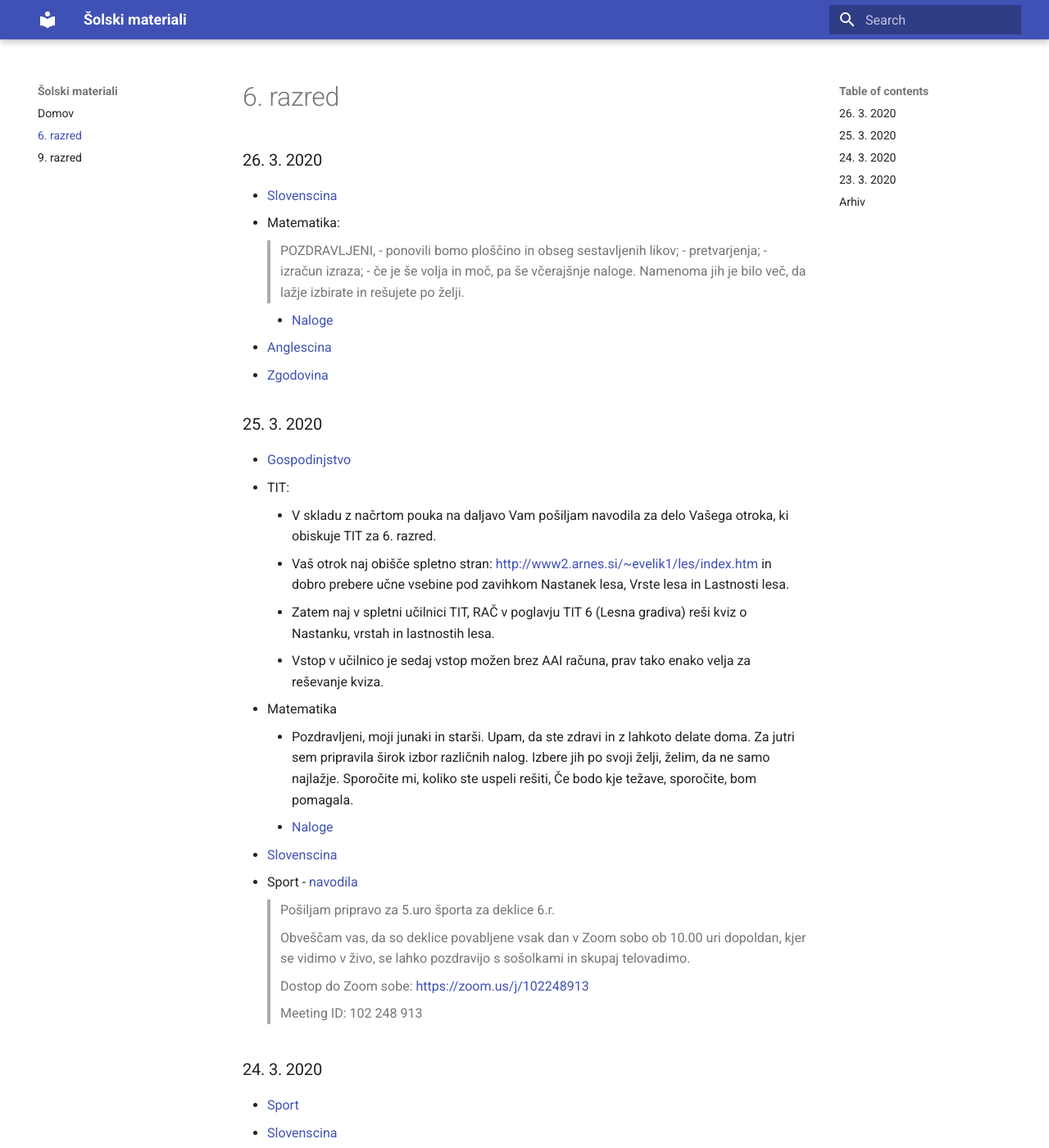
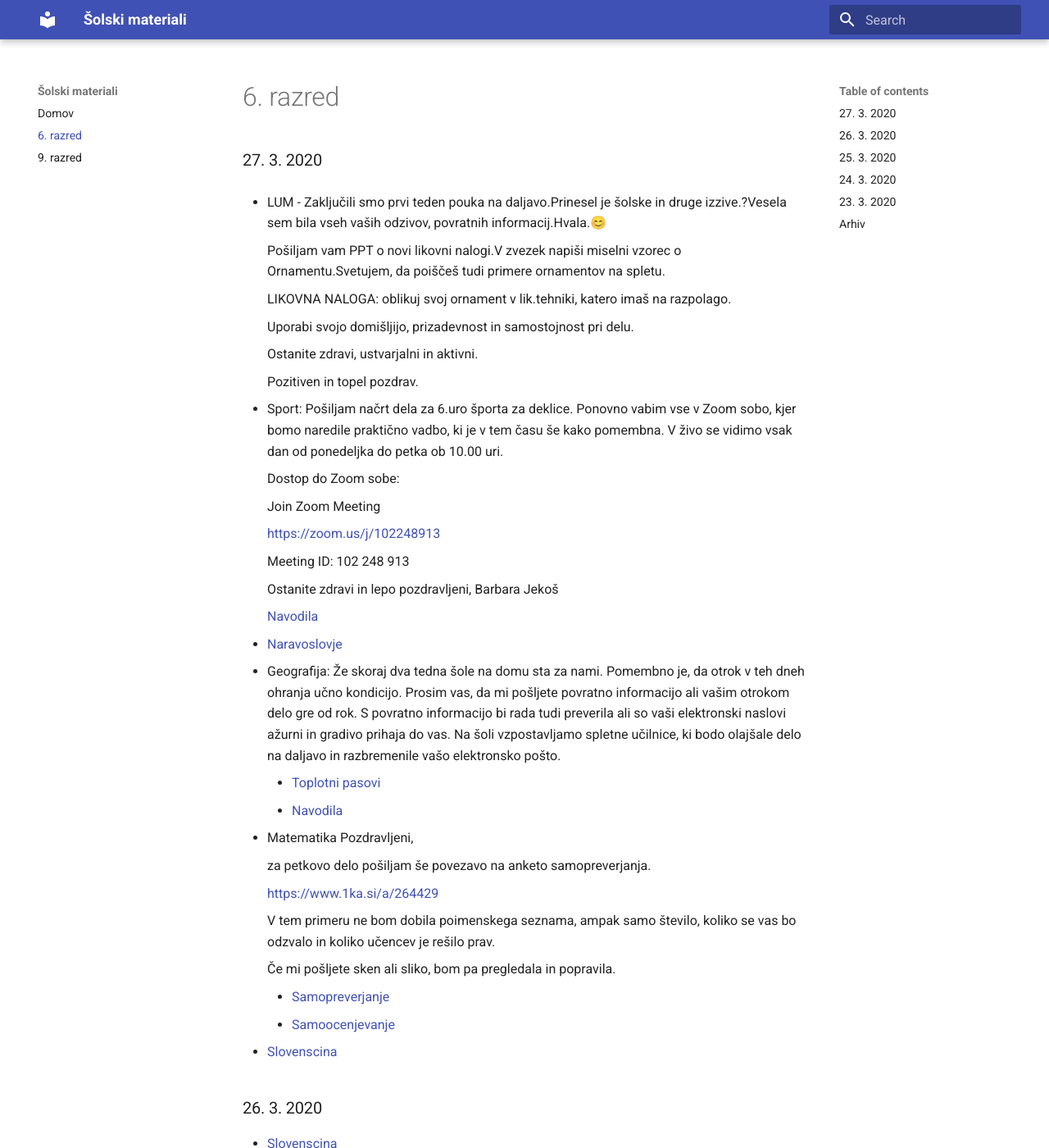
Before and after one commit to skyflyer/solski-materiali, an MkDocs documentation site: the page built from docs/6razred/index.md, in a window 1280 px wide and 1400 px high. Shown: the whole window at 82% size. Built offline with MkDocs 1.6.1 and Material for MkDocs 9.7.7, drawn with Linux system fonts in a browser that asks for light colours.

Commit message:
27. 3. 2020 - 6. razred

```diff
--- a/docs/6razred/index.md
+++ b/docs/6razred/index.md
@@ -2,6 +2,54 @@
 title: 6. razred
 summary: ucna snov za 6. razred
 ---
+
+### 27. 3. 2020
+
+* LUM - Zaključili smo prvi teden pouka na daljavo.Prinesel je šolske in druge izzive.?Vesela sem bila vseh vaših odzivov, povratnih informacij.Hvala.😊
+
+    Pošiljam vam PPT o novi likovni nalogi.V zvezek napiši  miselni vzorec o Ornamentu.Svetujem, da poiščeš tudi primere ornamentov na spletu.
+
+    LIKOVNA NALOGA: oblikuj svoj ornament v lik.tehniki, katero imaš na razpolago.
+
+    Uporabi svojo domišljijo, prizadevnost in samostojnost pri delu.
+
+    Ostanite zdravi, ustvarjalni in aktivni.
+
+    Pozitiven in topel pozdrav.
+
+* Sport: Pošiljam načrt dela za 6.uro športa za deklice. Ponovno vabim vse v Zoom sobo, kjer bomo naredile praktično vadbo, ki je v tem času še kako pomembna. V živo se vidimo vsak dan od ponedeljka do petka ob 10.00 uri.
+
+    Dostop do Zoom sobe:
+
+    Join Zoom Meeting
+
+    [https://zoom.us/j/102248913](https://zoom.us/j/102248913)
+
+    Meeting ID: 102 248 913
+
+    Ostanite zdravi in lepo pozdravljeni, Barbara Jekoš
+
+    [Navodila](sport/2020-03-27-sport.pdf)
+
+* [Naravoslovje](naravoslovje/2020-03-27-naravoslovje.pdf)
+* Geografija: Že skoraj dva tedna šole na domu sta za nami. Pomembno je, da otrok v teh dneh ohranja učno kondicijo. Prosim vas, da mi pošljete povratno informacijo ali vašim otrokom delo gre od rok. S povratno informacijo bi rada tudi preverila ali so vaši elektronski naslovi ažurni in gradivo prihaja do vas. Na šoli vzpostavljamo spletne učilnice, ki bodo olajšale delo na daljavo in razbremenile vašo elektronsko pošto.
+    * [Toplotni pasovi](geografija/2020-03-27-toplotni-pasovi.pdf)
+    * [Navodila](geografija/2020-03-27-geografija.pdf)
+* Matematika
+    Pozdravljeni,
+
+    za petkovo delo pošiljam še povezavo na anketo samopreverjanja.
+
+    [https://www.1ka.si/a/264429](https://www.1ka.si/a/264429)
+
+    V tem primeru ne bom dobila poimenskega seznama, ampak samo število, koliko se vas bo odzvalo in koliko učencev je rešilo prav.
+
+    Če mi pošljete sken ali sliko, bom pa pregledala in popravila.
+
+    * [Samopreverjanje](matematika/2020-03-27-matematika.pdf)
+    * [Samoocenjevanje](matematika/2020-03-27-matematika-samoocenjevanje.pdf)
+
+* [Slovenscina](slovenscina/2020-03-27-slovenscina.pdf)
 
 ### 26. 3. 2020
 
```
Also changed, not shown: 7 other files.
